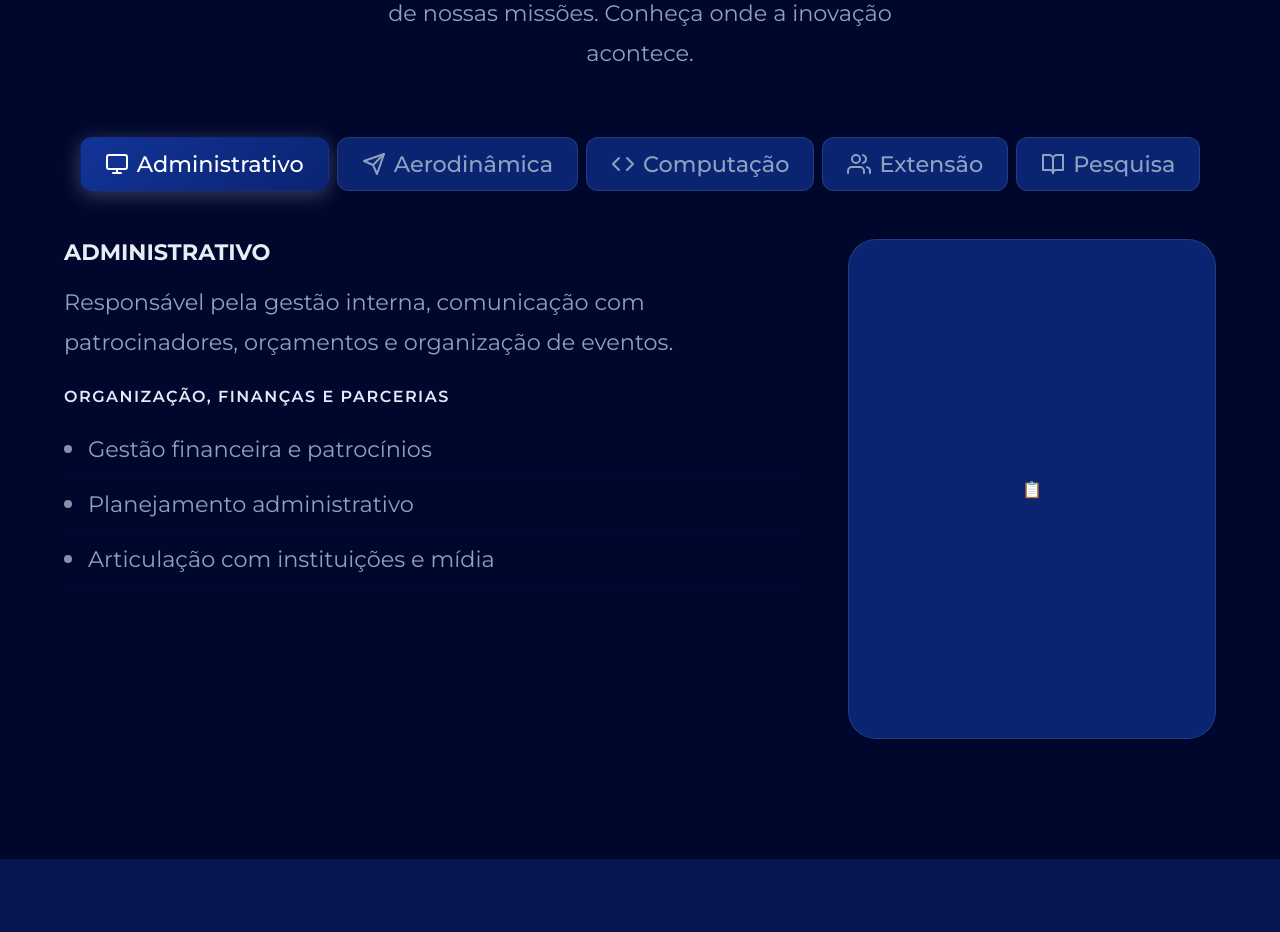
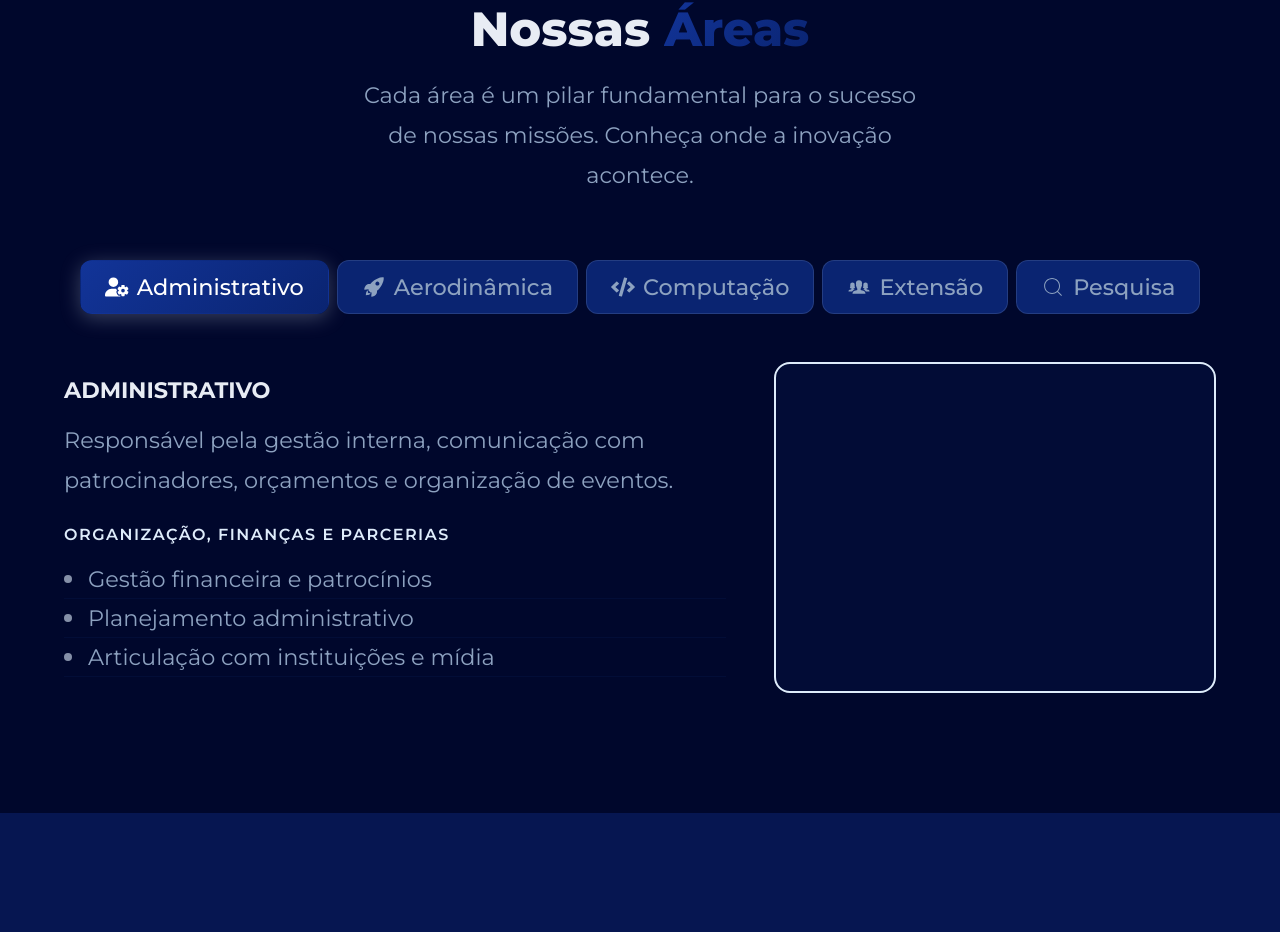
Before and after one commit to OrionAerospace/Site-Orion, a React (Vite) app: page / in a window 1280 px wide. Shown: the part 2293-3225 px from the top of the page. Built offline with nearby package versions, Linux system fonts and the light colour scheme.

Commit message:
Adaptacao para mobile

```diff
--- a/src/pages/Areas/Areas.css
+++ b/src/pages/Areas/Areas.css
@@ -37,6 +37,10 @@
   transition: color var(--transition-fast), border-color var(--transition-fast), box-shadow var(--transition-fast);
 }
 
+.tab-label {
+  display: inline;
+}
+
 .area-tab:hover {
   background: var(--bg-card-hover);
   color: var(--text-primary);
@@ -52,11 +56,10 @@
 
 .area-content {
   display: grid;
-  grid-template-columns: 2fr 1fr;
+  grid-template-columns: 3fr 2fr;
   gap: 48px;
-  align-items: stretch;
+  align-items: center;
   animation: fadeInUp 0.5s ease-out;
-  min-height: 500px;
 }
 
 .upper{
@@ -92,7 +95,7 @@
 }
 
 .area-list li {
-  padding: 8px 0;
+  padding: 0px;
   padding-left: 24px;
   position: relative;
   color: var(--text-secondary);
@@ -114,38 +117,124 @@
 }
 
 .area-card {
-  background: var(--bg-card);
-  border: 1px solid var(--border-color);
-  border-radius: var(--radius-xl);
-  padding: 0;
-  height: 100%;
+  position: relative;
   width: 100%;
+  aspect-ratio: 4 / 3;
+  border-radius: 16px;
   overflow: hidden;
-  display: flex;
-  justify-content: center;
-  align-items: center;
+  border: 2px solid var(--accent-primary);
+  background: rgba(37, 99, 235, 0.05);
+  align-self: center;
 }
 
-/* Estilos para o container de imagens com transição */
-.area-image-container {
-  position: relative;
-  width: 100%;
-  height: 100%;
-  border-radius: var(--radius-xl);
-  overflow: hidden;
+.area-icon-placeholder {
+  position: absolute;
+  inset: 0;
+  display: flex;
+  align-items: center;
+  justify-content: center;
+  font-size: 5rem;
 }
 
 .area-image {
   position: absolute;
+  inset: 0;
   width: 100%;
   height: 100%;
-  object-fit: contain;
+  object-fit: cover;
   object-position: center;
   opacity: 0;
   transition: opacity 0.8s ease-in-out;
-  border-radius: var(--radius-xl);
 }
 
 .area-image.active {
   opacity: 1;
 }
+
+.area-image-dots {
+  position: absolute;
+  bottom: 12px;
+  left: 50%;
+  transform: translateX(-50%);
+  display: flex;
+  gap: 6px;
+  z-index: 2;
+}
+
+.area-image-dot {
+  width: 6px;
+  height: 6px;
+  border-radius: 50%;
+  background: rgba(255, 255, 255, 0.45);
+  transition: background 0.3s, transform 0.3s;
+}
+
+.area-image-dot.active {
+  background: white;
+  transform: scale(1.3);
+}
+
+/* Responsivo para mobile */
+@media (max-width: 768px) {
+  .area-content {
+    grid-template-columns: 1fr;
+    gap: 24px;
+    align-items: start;
+  }
+
+  .area-info {
+    order: 2;
+  }
+
+  .area-card {
+    order: 3;
+    aspect-ratio: 1 / 1;
+    max-width: 100%;
+  }
+
+  .areas-tabs {
+    margin-bottom: 32px;
+    gap: 12px;
+  }
+
+  .area-tab {
+    padding: 12px 16px;
+    font-size: 0;
+    min-width: 50px;
+    justify-content: center;
+  }
+
+  .area-tab svg {
+    display: block;
+  }
+
+  .tab-label {
+    display: none;
+  }
+
+  .area-info h3 {
+    font-size: 1.2rem;
+    margin-top: 0;
+    margin-bottom: 12px;
+  }
+
+  .area-info p {
+    font-size: 0.95rem;
+    margin-bottom: 16px;
+  }
+
+  .area-info h4 {
+    font-size: 0.75rem;
+    margin-bottom: 12px;
+  }
+
+  .area-list li {
+    font-size: 0.95rem;
+    padding: 0px 0;
+    padding-left: 20px;
+  }
+
+  .section-desc {
+    font-size: 1rem;
+  }
+}
--- a/src/pages/Areas/Areas.jsx
+++ b/src/pages/Areas/Areas.jsx
@@ -21,6 +21,18 @@ import pesq2 from "../../assets/fotosPesquisa/pesq2.jpg";
 import pesq3 from "../../assets/fotosPesquisa/pesq3.jpg";
 import pesq4 from "../../assets/fotosPesquisa/pesq4.jpg";
 
+
+// Icone administrativo
+import { FaUserGear } from "react-icons/fa6";
+// Icone aerodinamica
+import { IoIosRocket } from "react-icons/io";
+// Icone computacao
+import { FaCode } from "react-icons/fa";
+// Icone de extensao
+import { IoIosPeople } from "react-icons/io";
+// Icone de pesquisa
+import { CiSearch } from "react-icons/ci";
+
 const areas = [
   {
     id: "administrativo",
@@ -33,9 +45,8 @@ const areas = [
       "Planejamento administrativo",
       "Articulação com instituições e mídia",
     ],
-    icon: "📋",
     images: [],
-    tabIcon: FiMonitor,
+    tabIcon: FaUserGear,
   },
   {
     id: "aerodinamica",
@@ -48,9 +59,8 @@ const areas = [
       "Simulações CFD",
       "Testes de túnel de vento",
     ],
-    icon: "✈️",
     images: [aero1, aero2, aero3, aero4, aero5],
-    tabIcon: FiSend,
+    tabIcon: IoIosRocket,
   },
   {
     id: "computacao",
@@ -63,9 +73,8 @@ const areas = [
       "Análise de dados de voo",
       "Ferramentas de modelagem e visualização",
     ],
-    icon: "💻",
     images: [],
-    tabIcon: FiCode,
+    tabIcon: FaCode,
   },
   {
     id: "extensao",
@@ -78,9 +87,8 @@ const areas = [
       "Oficinas de divulgação científica",
       "Campanhas de engajamento social",
     ],
-    icon: "🌐",
     images: [ext1, ext2, ext3, ext4],
-    tabIcon: FiUsers,
+    tabIcon: IoIosPeople,
   },
   {
     id: "pesquisa",
@@ -93,9 +101,8 @@ const areas = [
       "Coleta e análise de dados experimentais",
       "Publicações e relatórios técnicos",
     ],
-    icon: "🔬",
     images: [pesq1, pesq2, pesq3, pesq4],
-    tabIcon: FiBookOpen,
+    tabIcon: CiSearch,
   },
 ];
 
@@ -150,7 +157,7 @@ export default function Areas() {
                 onClick={() => setActiveArea(area)}
               >
                 <Icon size={24} />
-                {area.title}
+                <span className="tab-label">{area.title}</span>
               </button>
             );
           })}
@@ -177,7 +184,7 @@ export default function Areas() {
 
           <div className="area-card">
             {activeArea.images && activeArea.images.length > 0 ? (
-              <div className="area-image-container">
+              <>
                 {activeArea.images.map((image, index) => (
                   <img
                     key={index}
@@ -188,9 +195,17 @@ export default function Areas() {
                     }`}
                   />
                 ))}
-              </div>
+                <div className="area-image-dots">
+                  {activeArea.images.map((_, index) => (
+                    <div
+                      key={index}
+                      className={`area-image-dot ${index === currentImageIndex ? "active" : ""}`}
+                    />
+                  ))}
+                </div>
+              </>
             ) : (
-              <span className="area-icon">{activeArea.icon}</span>
+              <div className="area-icon-placeholder">{activeArea.icon}</div>
             )}
           </div>
 
--- a/src/pages/Sobre/Sobre.jsx
+++ b/src/pages/Sobre/Sobre.jsx
@@ -1,5 +1,5 @@
 import './Sobre.css';
-import foguete from '../../assets/foguete-sobre.jpg';
+import foguete from '../../assets/fotosAerodinamica/aero5.jpg';
 
 
 export default function Sobre() {
```
